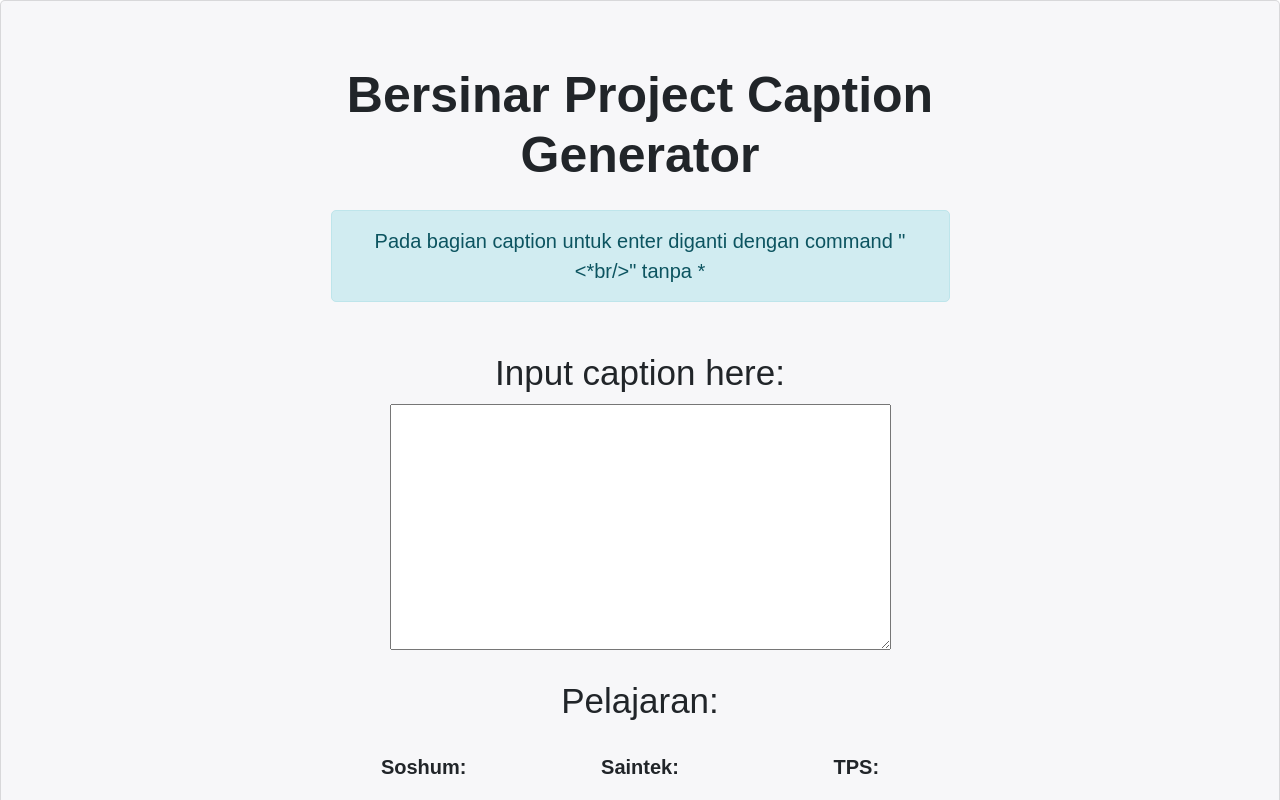
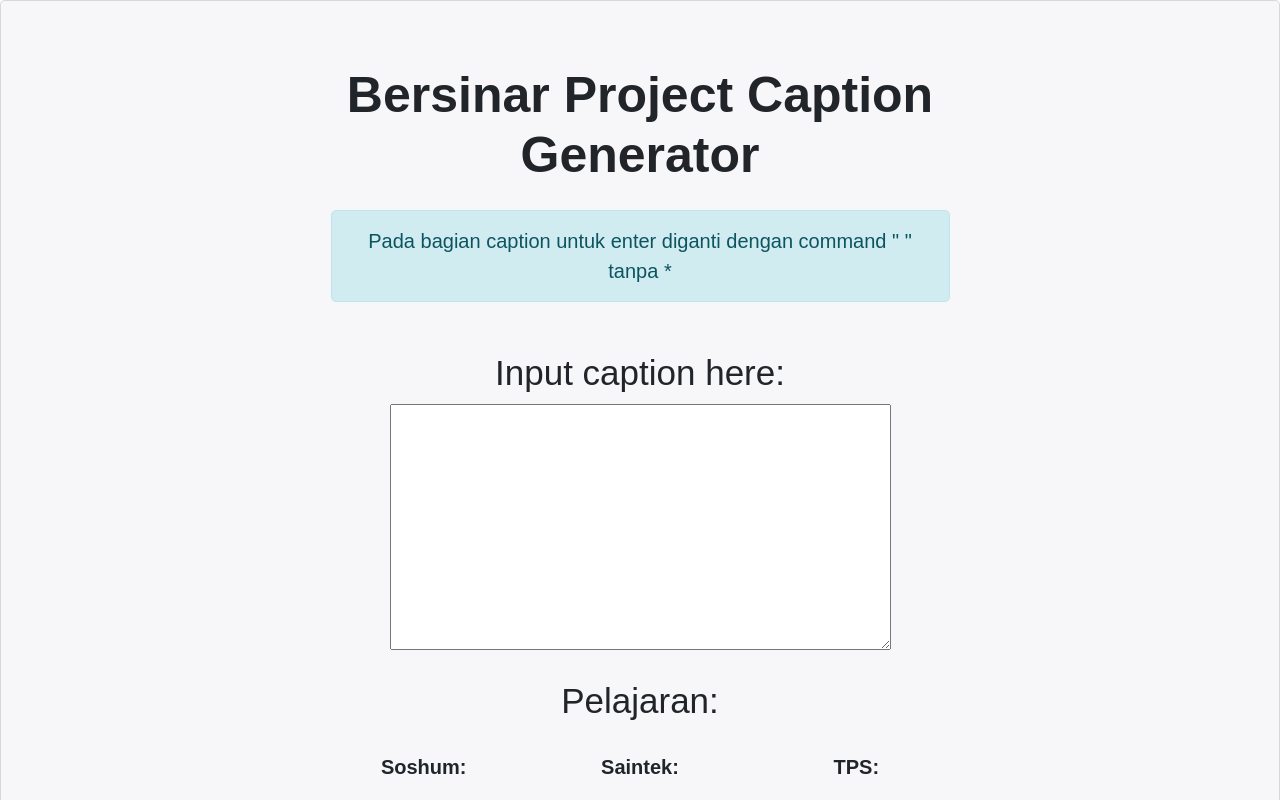
Before and after one commit to BersinarProject/captiongenerator, a plain HTML site: page index.html in a window 1280 px wide. Shown: the top 800 px of the page. Drawn offline with Linux system fonts and the light colour scheme.

Commit message:
Update index.html

```diff
--- a/index.html
+++ b/index.html
@@ -36,7 +36,7 @@
 
             <div class="alert alert-info" role="alert">
                 Pada bagian caption untuk enter diganti dengan command "
-                <*br/>" tanpa *
+                </*br>" tanpa *
             </div>
             <form onsubmit="return results();" method="POST">
                 <h3 class="capt">Input caption here: </h3>
```
